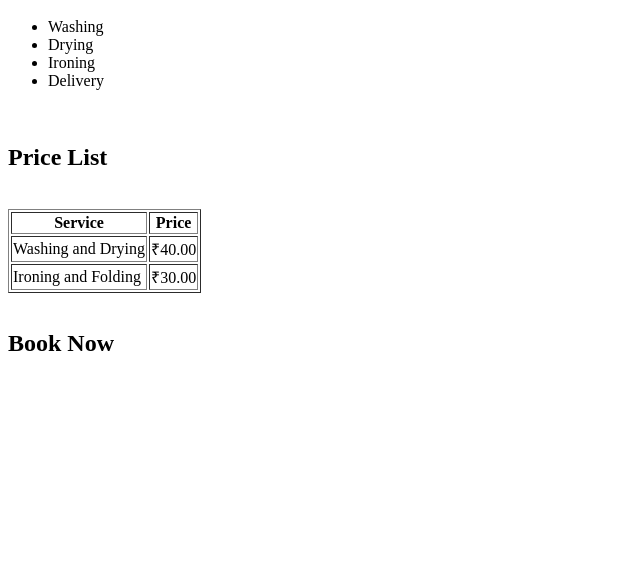
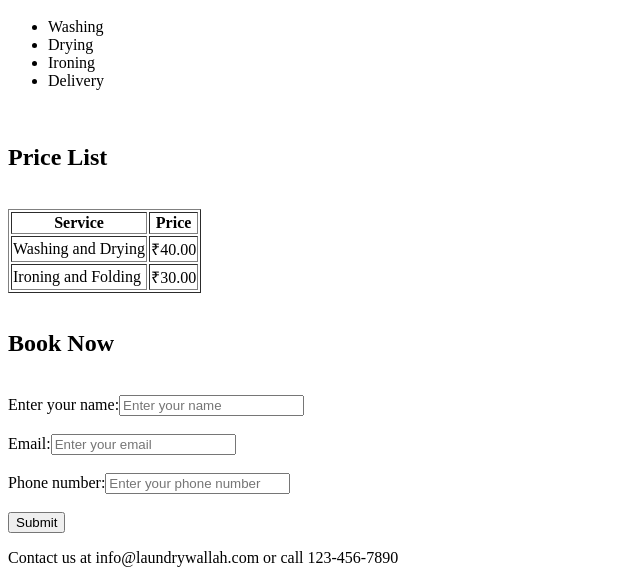
Before and after one commit to Triambak2012/Triambak, a plain HTML site: page index.html in a window 1280 px wide. Shown: the part 531-1114 px from the top of the page, without its empty margins (0-640 px from the left). Before the commit the page ends 934 px from the top, so only its background shows below. Drawn offline with Linux system fonts and the light colour scheme.

Commit message:
commit change

```diff
--- a/index.html
+++ b/index.html
@@ -42,8 +42,16 @@
 </table>
 <!-- price list section end -->
 <br>
+<!-- book now section  -->
 <h2>Book Now</h2>
 <br>
-
+<form action="">
+    Enter your name:<input type="text" minlength="2" maxlength="40" placeholder="Enter your name" required><br><br>
+    Email:<input type="email" placeholder="Enter your email" required><br><br>
+    Phone number:<input type="tel" pattern="[0-9]{10}" placeholder="Enter your phone number" required><br><br>
+    <input type="submit" value="Submit">
+</form>
+ <!-- book now section end -->
+  <p>Contact us at info@laundrywallah.com or call 123-456-7890</p>
 </body>
 </html>
```
Also changed, not shown: 1 other file.
